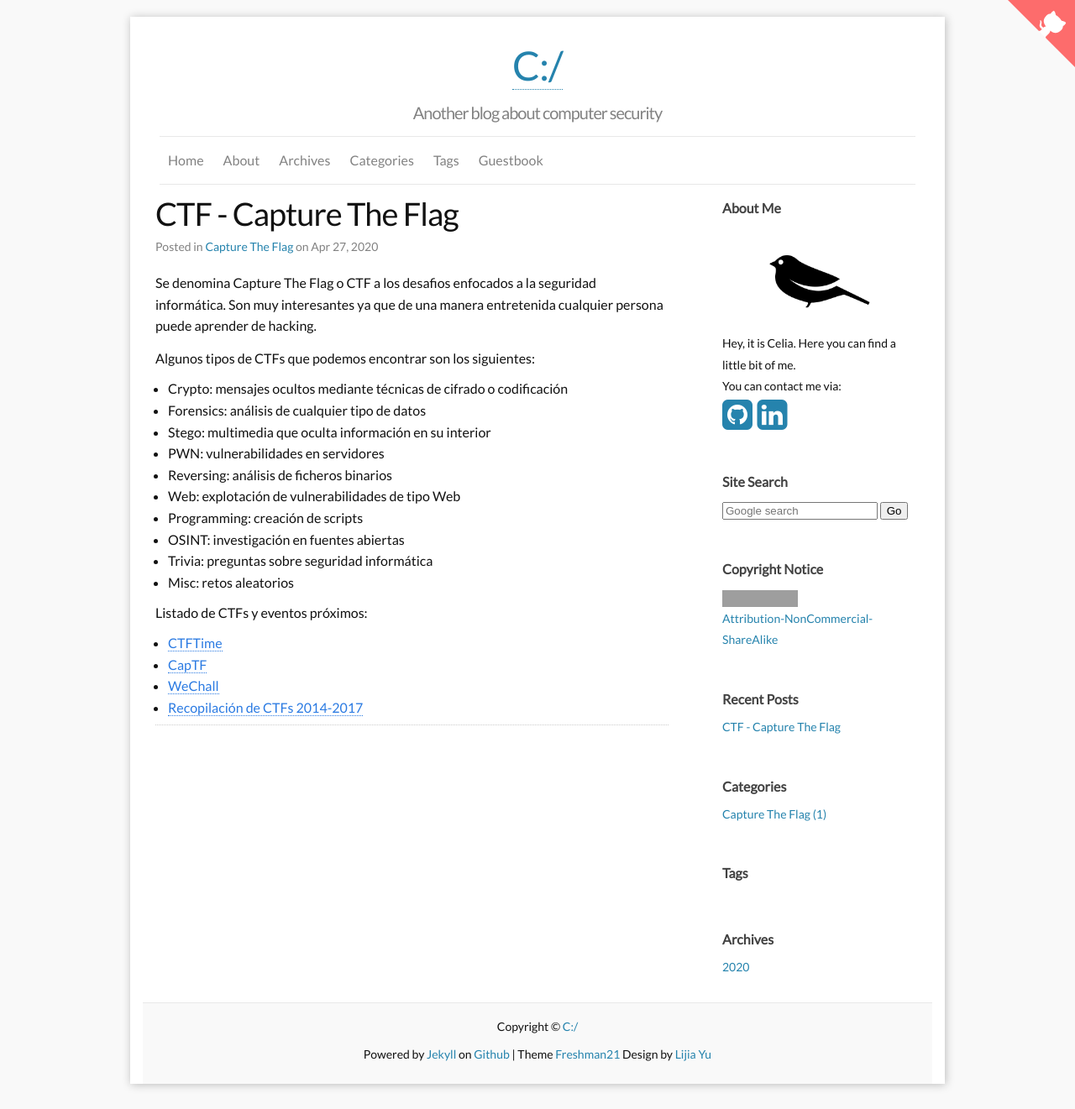
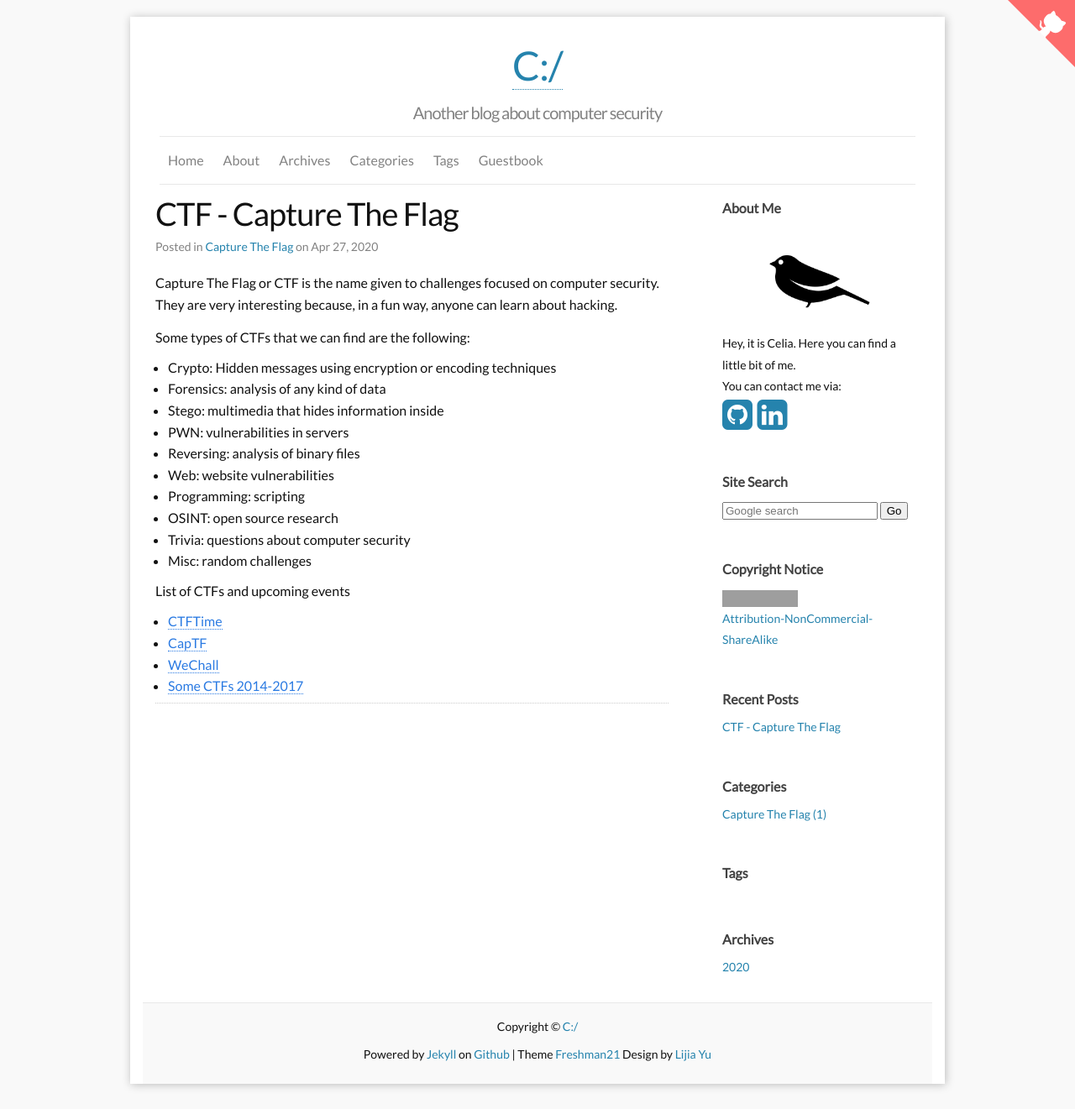
Before and after one commit to marselia/marselia.github.io, a Jekyll site: the page built from _posts/2020-04-27-CTF.md, in a window 1280 px wide. Shown: the whole page at 84% size. Built offline with Jekyll 4.4.1, drawn with Linux system fonts in a browser that asks for light colours; comment, search, counter and statistics services are not loaded; grey boxes are pictures that could not be loaded.

Commit message:
Update 2020-04-27-CTF.md

```diff
--- a/_posts/2020-04-27-CTF.md
+++ b/_posts/2020-04-27-CTF.md
@@ -1,31 +1,29 @@
 ---
 layout: post
 title: CTF - Capture The Flag
-excerpt: "Información y recopilación de CTFs tanto writeups como herramientas útiles"
+excerpt: "Information and collection of CTFs: write-ups and useful tools"
 categories: [Capture The Flag]
 
 ---
 
-Se denomina Capture The Flag o CTF a los desafios enfocados a la seguridad informática. Son muy interesantes
-ya que de una manera entretenida cualquier persona puede aprender de hacking.
+Capture The Flag or CTF is the name given to challenges focused on computer security. They are very interesting
+because, in a fun way, anyone can learn about hacking.
 
-Algunos tipos de CTFs que podemos encontrar son los siguientes:
-
-- Crypto: mensajes ocultos mediante técnicas de cifrado o codificación
-- Forensics: análisis de cualquier tipo de datos
-- Stego: multimedia que oculta información en su interior
-- PWN: vulnerabilidades en servidores
-- Reversing: análisis de ficheros binarios
-- Web: explotación de vulnerabilidades de tipo Web
-- Programming: creación de scripts
-- OSINT: investigación en fuentes abiertas
-- Trivia: preguntas sobre seguridad informática
-- Misc: retos aleatorios
+Some types of CTFs that we can find are the following:
+- Crypto: Hidden messages using encryption or encoding techniques
+- Forensics: analysis of any kind of data
+- Stego: multimedia that hides information inside
+- PWN: vulnerabilities in servers
+- Reversing: analysis of binary files
+- Web: website vulnerabilities
+- Programming: scripting
+- OSINT: open source research
+- Trivia: questions about computer security
+- Misc: random challenges
 
 
-Listado de CTFs y eventos próximos:
-
+List of CTFs and upcoming events
 - [CTFTime](https://ctftime.org/)
 - [CapTF](http://captf.com/)
 - [WeChall](https://www.wechall.net/)
-- [Recopilación de CTFs 2014-2017](https://github.com/ctfs)
+- [Some CTFs 2014-2017](https://github.com/ctfs)
```
